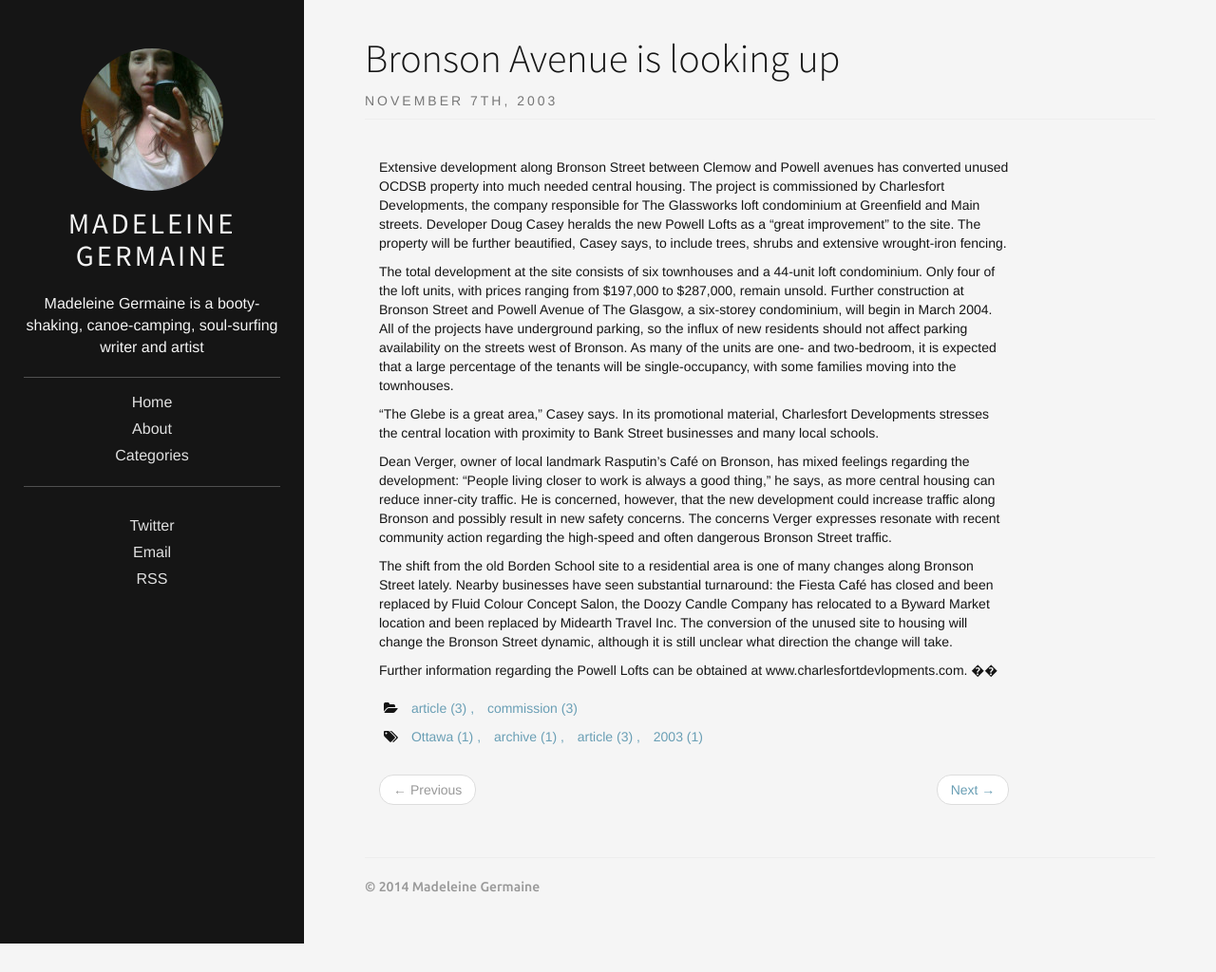
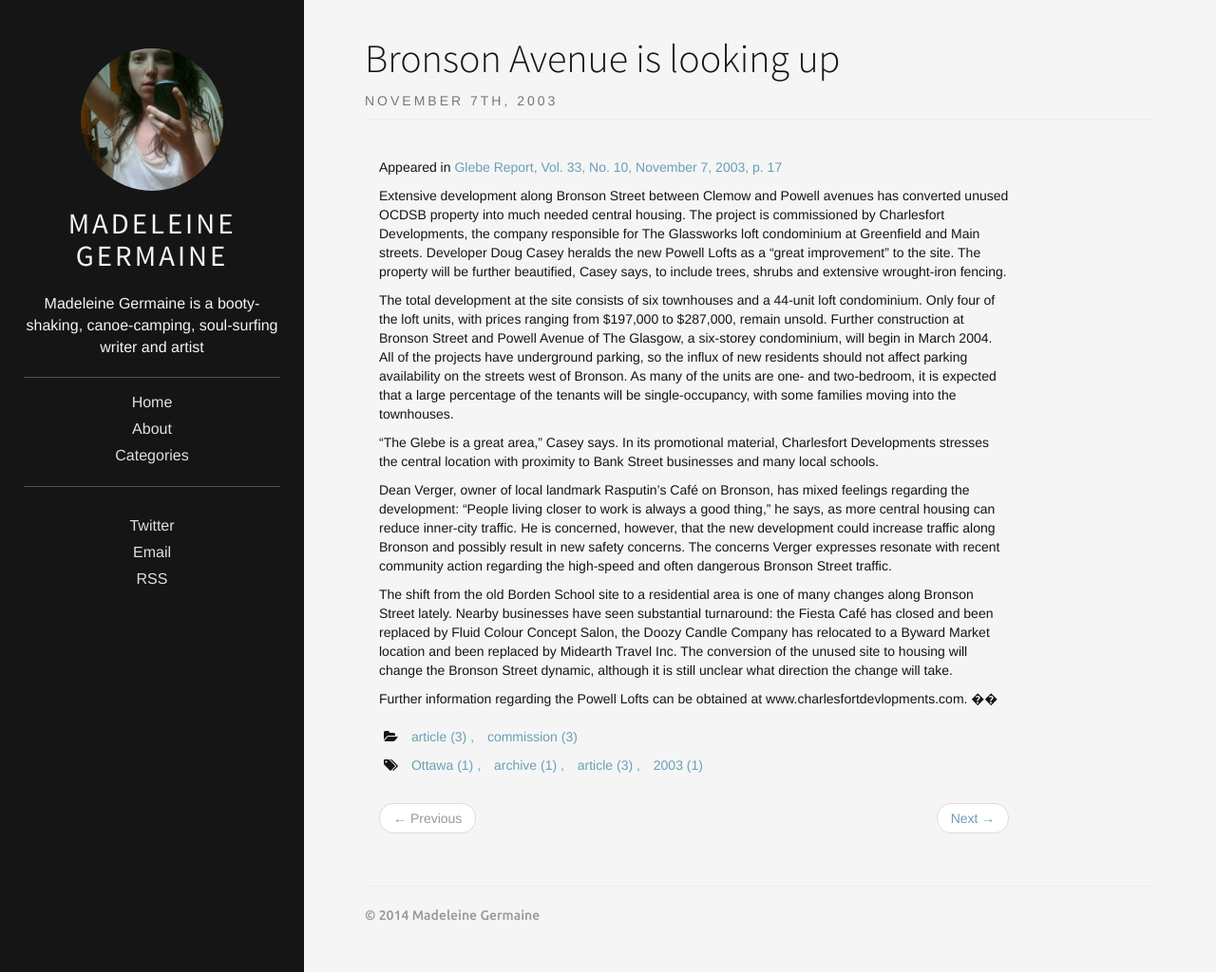
Before and after one commit to madeleinegermaine/madeleinegermaine, a Jekyll site: the page built from _posts/2003-11-07-bronson-avenue-is-looking-up.md, in a window 1280 px wide and 1024 px high. Shown: the whole window at 95% size. Built offline with Jekyll 4.4.1, drawn with Linux system fonts in a browser that asks for light colours.

Commit message:
Updated 2003-11-07-bronson-avenue-is-looking-up.md

```diff
--- a/_posts/2003-11-07-bronson-avenue-is-looking-up.md
+++ b/_posts/2003-11-07-bronson-avenue-is-looking-up.md
@@ -1,11 +1,20 @@
 ---
 layout: post
 title: Bronson Avenue is looking up
-categories: [article, commission]
-tags: [Ottawa, archive, article, 2003]
-description: Article in Glebe Report, Vol. 33, No. 10, November 7, 2003
+categories:
+  - article
+  - commission
+tags:
+  - Ottawa
+  - archive
+  - article
+  - 2003
+description: "Article in Glebe Report, Vol. 33, No. 10, November 7, 2003"
 fullview: false
+published: true
 ---
+
+Appeared in [Glebe Report, Vol. 33, No. 10, November 7, 2003, p. 17](http://www.glebereport.ca/Archives/Glebe_Report_2003_11_07_v33_n10.pdf)
 
 Extensive development along Bronson Street between Clemow and Powell avenues has converted unused OCDSB property into much needed central housing. The project is commissioned by Charlesfort Developments, the company responsible for The Glassworks loft condominium at Greenfield and Main streets. Developer Doug Casey heralds the new Powell Lofts as a "great improvement" to the site. The property will be further beautified, Casey says, to include trees, shrubs and extensive wrought-iron fencing.
 
```
